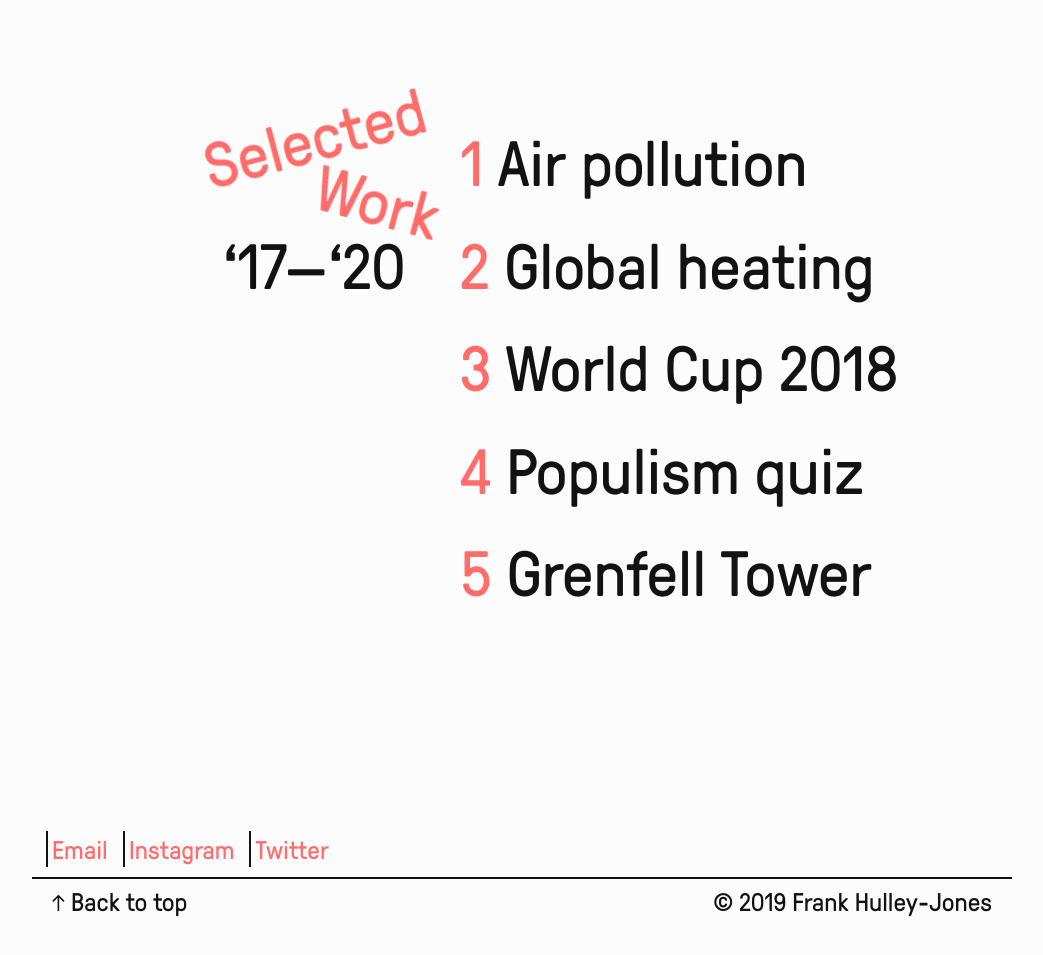
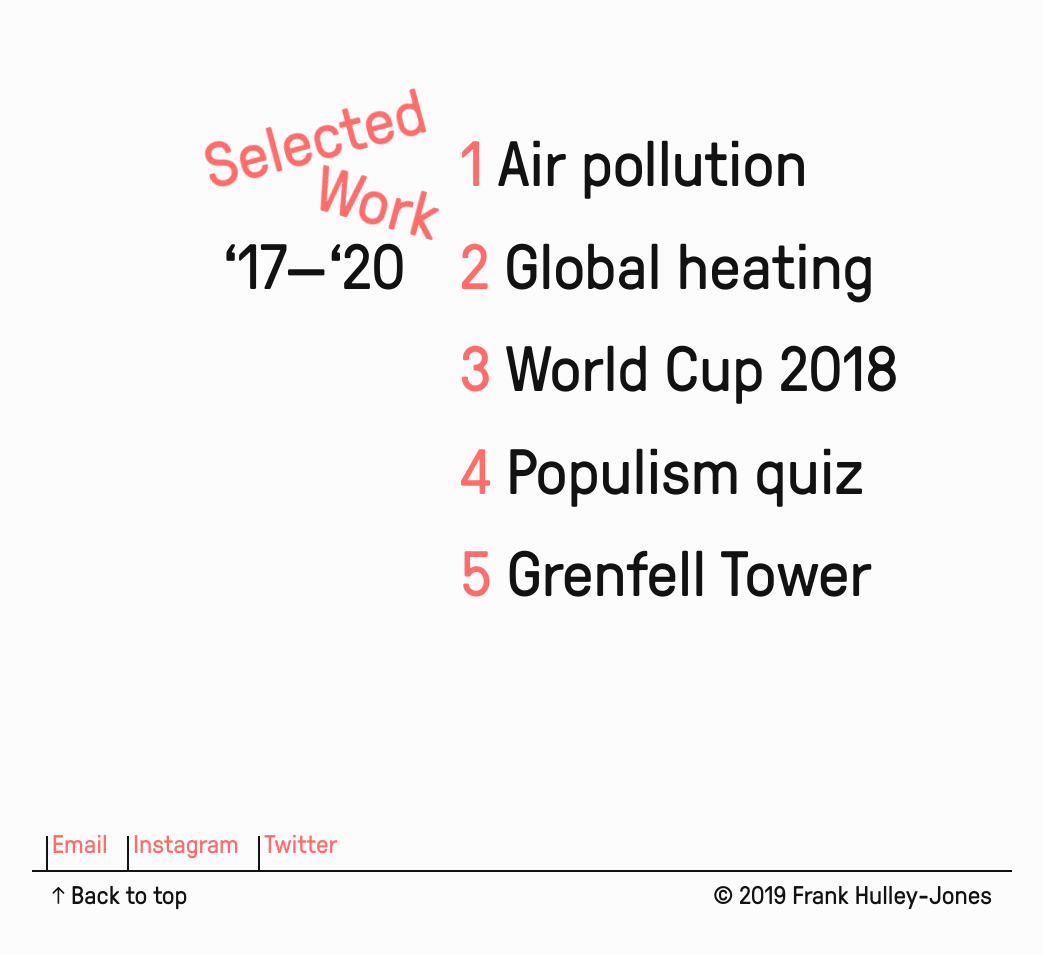
Before and after one commit to superfrank/portfolio__one-page, a website: page index.html in a window 1280 px wide. Shown: the part 990-1945 px from the top of the page, without its empty margins (118-1161 px from the left). Drawn offline with Linux system fonts and the light colour scheme.

Commit message:
static footer in place

```diff
--- a/style/partials/_footer.scss
+++ b/style/partials/_footer.scss
@@ -1,11 +1,17 @@
 .footer {
   display: flex;
   justify-content: space-between;
-  border-top: 2px solid $black;
-  padding-top: 1rem;
+  border-top: 1px solid $black;
+  padding-top: 10px;
   margin-bottom: 32px;
 
+  @include mq(tablet) {
+    border-top: 2px solid $black;
+    margin-bottom: 48px;
+  }
+
   @include mq(wide) {
+    padding-top: 1%;
     margin-bottom: 2.5%;
   }
 
--- a/style/partials/_navigation.scss
+++ b/style/partials/_navigation.scss
@@ -5,22 +5,24 @@
   top: 0px;
 }
 
-.site-nav {
-  width: 100%;
-  height: auto;
-  display: block;
-}
+// .site-nav {
+//   width: 100%;
+//   height: auto;
+//   display: block;
+// }
 
 .site-nav__list {
   list-style: none;
   font-family: $sans-serif;
   font-size: $font-size-five;
-  margin-bottom: 1rem;
+  margin-bottom: 1vw;
 
   @include mq(desktop) {
+    // margin-left: inherit;
     position: relative;
-    display: block;
+    display: flex;
     font-size: $font-size-two;
+    margin-bottom: 1%;
   }
 
   .site-nav__item {
@@ -29,31 +31,35 @@
     color: $brand-1;
     cursor: pointer;
     border-bottom: none;
-    margin-right: 16px;
-    min-height: 20px;
+    margin-right: 5vw;
     vertical-align: top;
+    justify-content: flex-start;
 
     @include mq(desktop) {
-      margin-right: calc(1% + 6px);
+      margin-right: 2vw;
     }
 
     a {
       position: relative;
       display: block;
-      // height: 20px;
-      vertical-align: top;
+      line-height: 1;
     }
 
     &:before {
       content: "";
       position: absolute;
-      width: 2px;
-      height: 100%;
+      width: 1px;
+      height: calc(2vw + 100% + 1px);
       background-color: $black;
-      left: -6px;
-      top: 0px;
+      left: -1vw;
+      top: calc(1vw);
+      @include mq(tablet) {
+        width: 2px;
+      }
       @include mq(desktop) {
+        height: calc(0.65vw + 100%);
         left: -0.5vw;
+        top: 0.35vw;
       }
     }
 
@@ -63,6 +69,13 @@
   }
 }
 
+.site-nav__item:first-of-type {
+  margin-left: 1vw;
+  @include mq(desktop) {
+    margin-left: 0px;
+  }
+}
+
 .logo-type {
   display: none;
 }
```
Also changed, not shown: style/style.css.
